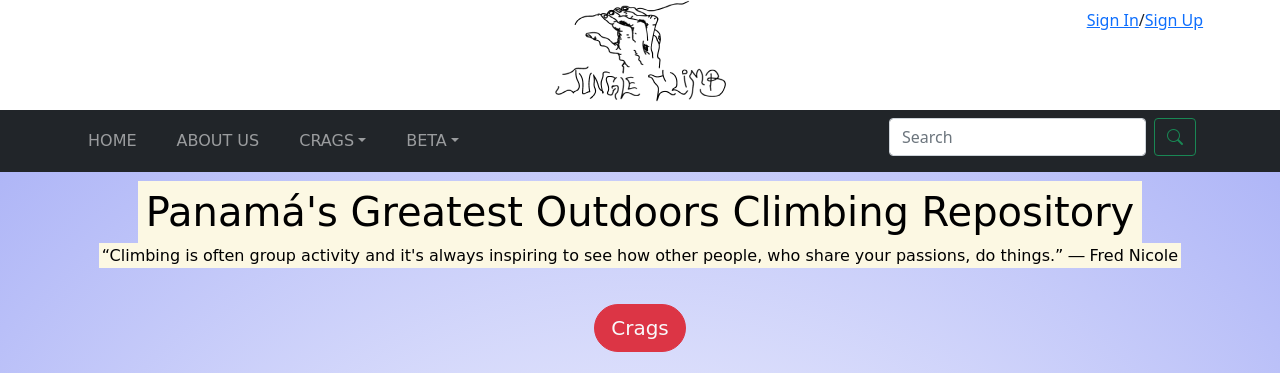
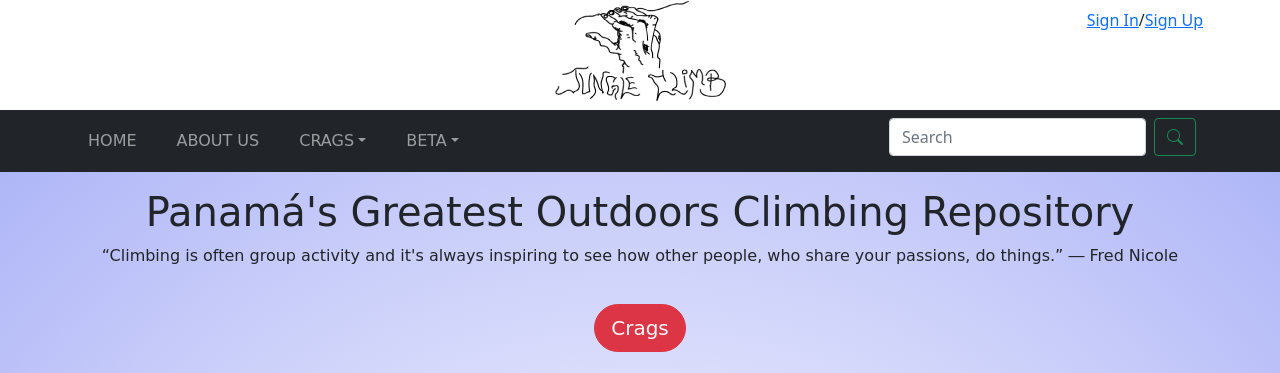
Before and after one commit to luisc507/jungleclimb, a Django app: page / in a window 1280 px wide. Shown: the top 373 px of the page. Run offline with Django 3.2, Linux system fonts and the light colour scheme; data that the repository does not hold is empty; parts of the project's set-up code (start-up, migrations or seed data) failed here and were passed over; some libraries are stand-ins or nearby versions; some web fonts are replaced.

Commit message:
roll back front img

```diff
--- a/templates/index.html
+++ b/templates/index.html
@@ -11,10 +11,10 @@
     <div class="container">
         <div id="cragsheader" class="p-1 p-md-3">
             <a href="cragsite" class="cragstitle text-decoration-none text-dark text-center">
-                <h1><Mark>Panamá's Greatest Outdoors Climbing Repository</Mark></h1>
+                <h1>Panamá's Greatest Outdoors Climbing Repository</h1>
             </a>
-            <p class="text-center"><Mark>“Climbing is often group activity and it's always inspiring to see how other people, who share your passions, do things.”
-                ― Fred Nicole</Mark></p>
+            <p class="text-center">“Climbing is often group activity and it's always inspiring to see how other people, who share your passions, do things.”
+                ― Fred Nicole</p>
             <div class="row mx-auto text-center align-items-center text-decoration-none">
                 <div class="col-md mb-2">
                     <button class="btn btn-danger btn-lg" type="button"><a href="cragsite" class="text-decoration-none text-light">Crags</a></button>
@@ -23,7 +23,7 @@
         </div>
     </div>
     <div>
-        <img src="https://res.cloudinary.com/dw8bdbhg0/image/upload/v1712930498/Collage_Fotos_Polaroid_Aesthetic_Anal%C3%B3gico_h77nwj.png" class="img-fluid w-100" alt="rock">
+        <img src="{% static 'images/DSC04000.png' %}" class="img-fluid w-100" alt="rock">
     </div>
 
 </section>
```
